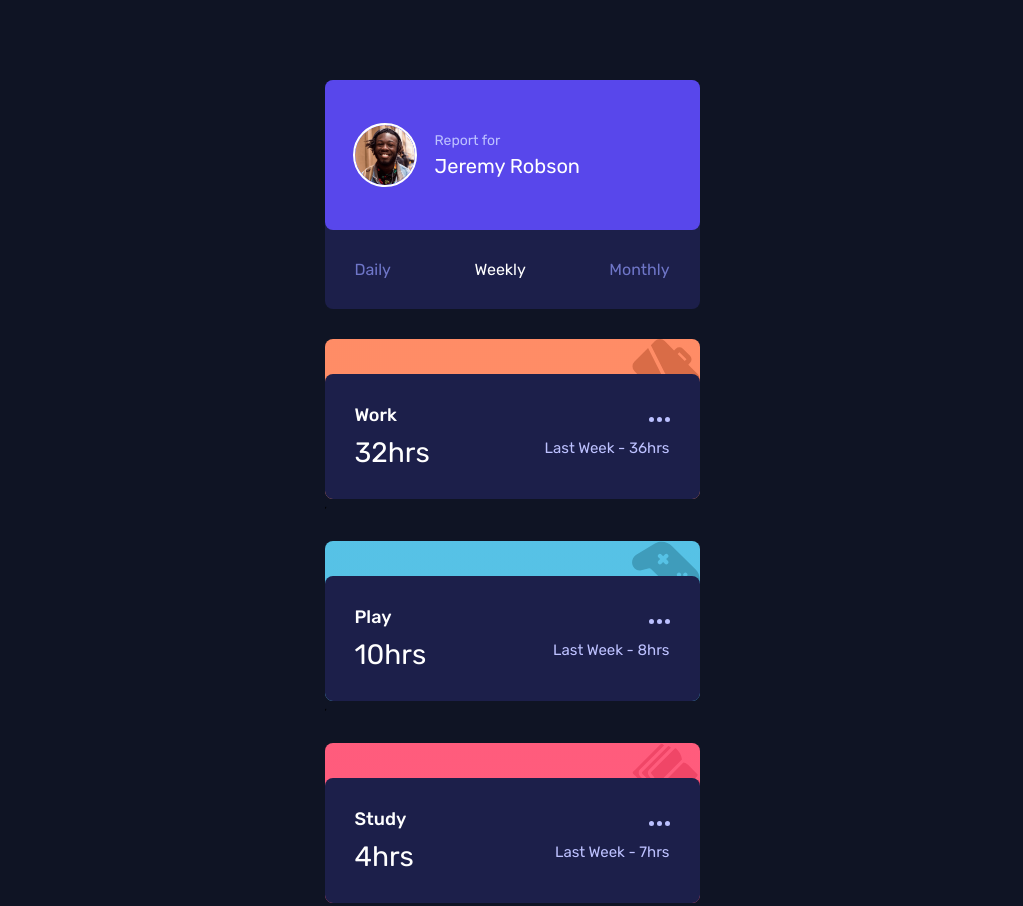
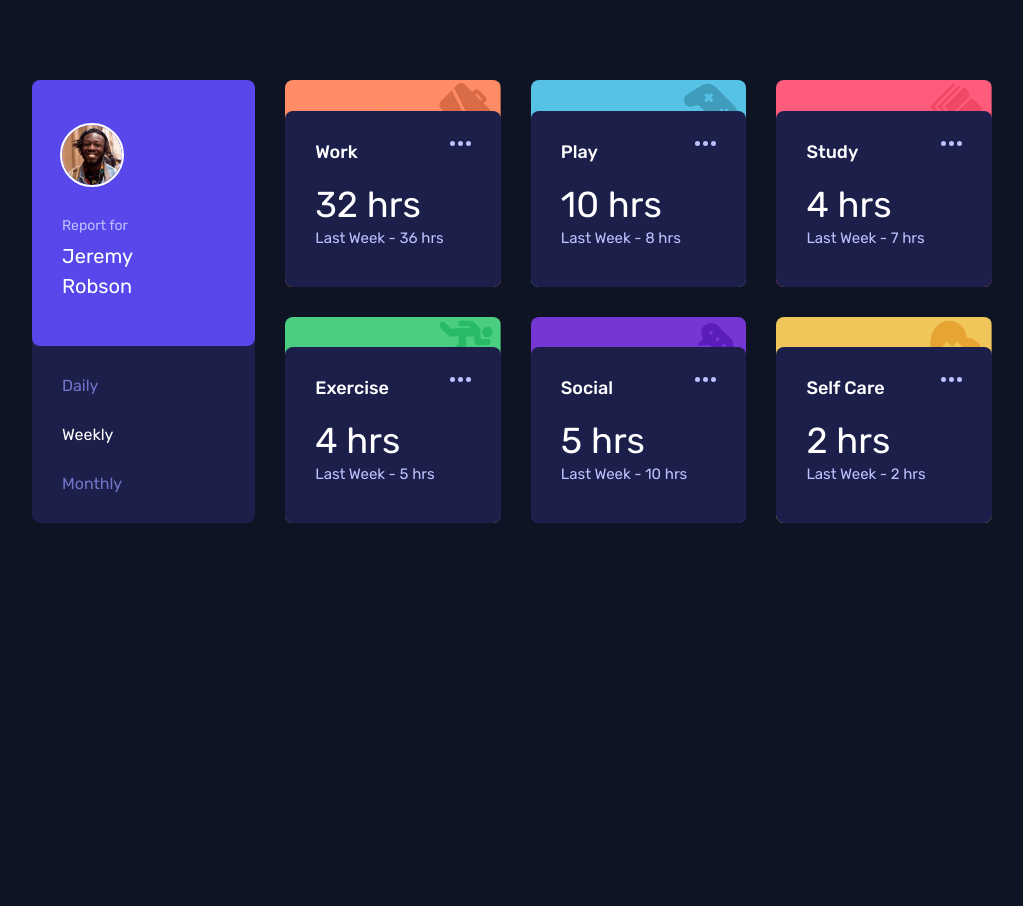
Before and after one commit to pilatech/time-tracking-dashboard, a plain HTML site: page index.html in a window 1280 px wide. Shown: the top 906 px of the page, without its empty margins (128-1151 px from the left). After the commit the page ends 800 px from the top, so only its background shows below. Drawn offline with Linux system fonts and the light colour scheme.

Commit message:
added desktop styles

```diff
--- a/script.js
+++ b/script.js
@@ -1,75 +1,41 @@
+let currentTimeFrame = 'Weekly'
+// this is the state that allows us to change our UI based off of
 
-
-let currentTimeFrame = 'Weekly'
-
-function removeOtherActive(){
- document.querySelectorAll('.profile__time').forEach(el => {
-  el.classList.remove('profile__time--active')
- })
-}
+paintUI(currentTimeFrame)
+// render UI with 'Weekly as the initial timeframe
 
 document.addEventListener('click', (event) => {
   el = event.target
   if(el.classList.contains('profile__time')){
-   removeOtherActive()
+   removeOtherActiveStates()
    currentTimeFrame = el.textContent
    el.classList.add('profile__time--active')
    paintUI(currentTimeFrame)
   }
 })
 
-
 async function getData(){
  const res = await fetch('./data.json')
  const data = await res.json()
  return data
-
 }
 
-paintUI(currentTimeFrame)
-
-// getData().then(data => {
-
-//  const container = document.querySelector('.container')
-
-//  const cardMarkupArr = data.map(item => {
-
-//   const cardClass = `card--${item.title.toLowerCase().split(' ').join('-')}`
-
-//   return(
-//    `
-//    <article class="card ${cardClass}">
-//    <header class="card__hero">
-//    </header>
-//    <footer class="card__footer">
-//      <h2 class="card__title">
-//       ${item.title}
-//       <small class="card__title--accent">${item.timeframes.weekly.current}hrs</small>
-//      </h2>
-//      <aside class="card__extra-detail">
-//        <img src="images/icon-ellipsis.svg" alt="ellipsis" class="card__icon">
-//        <p class="card__time">Last Week - ${item.timeframes.weekly.previous}hrs</p>
-//      </aside>
-//    </footer>
-//   </article>
-//    `
-//   )
-//  })
-
-//  container.innerHTML += cardMarkupArr.join()
-
-// })
-
+function removeOtherActiveStates(){
+ document.querySelectorAll('.profile__time').forEach(el => {
+  el.classList.remove('profile__time--active')
+ })
+}
 
 function paintUI(timeFrame){
-
+// so the timeFrame params allows us to filter data returned from our fetch
  getData().then(data => {
-
   const content = document.querySelector('.content')
-
-  const cardMarkupArr = data.map(item => {
-
+  const cardMarkupArray = data.map(item => {
    const cardClass = `card--${item.title.toLowerCase().split(' ').join('-')}`
+   const currentTime = item.timeframes[timeFrame.toLowerCase()].current
+   const previousTime = item.timeframes[timeFrame.toLowerCase()].previous
+   const timeLable = timeFrame.split('').slice(0, -2).join('')
+   const time = timeLable === 'Dai' ? 'Day' : timeLable
 
    return(
     `
@@ -79,11 +45,11 @@ function paintUI(timeFrame){
     <footer class="card__footer">
       <h2 class="card__title">
        ${item.title}
-       <small class="card__title--accent">${item.timeframes[timeFrame.toLowerCase()].current}hrs</small>
+       <small class="card__title--accent">${currentTime} ${currentTime === 1 ? "hr" : "hrs"}</small>
       </h2>
       <aside class="card__extra-detail">
         <img src="images/icon-ellipsis.svg" alt="ellipsis" class="card__icon">
-        <p class="card__time">Last ${timeFrame.split('').slice(0, -2).join('')} - ${item.timeframes[timeFrame.toLowerCase()].previous}hrs</p>
+        <p class="card__time">Last ${time} - ${previousTime} ${previousTime === 1 ? "hr" : "hrs"}</p>
       </aside>
     </footer>
    </article>
@@ -91,7 +57,7 @@ function paintUI(timeFrame){
    )
   })
 
-  content.innerHTML = cardMarkupArr.join()
+  content.innerHTML = cardMarkupArray.join('')
 
  })
 
--- a/style.css
+++ b/style.css
@@ -83,8 +83,6 @@ body {
  color: #fff;
 }
 
-
-
 .card--work {
  background: url(images/icon-work.svg), linear-gradient(var(--color-work), var(--color-work));
 }
@@ -161,3 +159,81 @@ body {
  justify-content: space-between;
  color: var(--color-pale-blue);
 }
+
+@media(min-width: 1200px){
+
+
+ .container {
+  max-width: 96rem;
+  display: flex;
+  gap: 3rem;
+ }
+
+ .content {
+  display: grid;
+  grid-template-columns: repeat(3, 1fr);
+  gap: 3rem;
+  flex-basis: 76%;
+ }
+
+ .profile {
+  flex-basis: 24%;
+ }
+
+ .profile__header {
+  display: flex;
+  flex-direction: column;
+  align-items: flex-start;
+ }
+
+ .profile__avatar {
+  margin-right: 0rem;
+  margin-bottom: 3rem;
+ }
+
+ .profile__title {
+  width: 80%;
+  line-height: 1.5;
+ }
+
+ .profile__footer {
+  padding-top: 0;
+  display: flex;
+  flex-direction: column;
+ }
+
+ .profile__time {
+   margin-top: 3rem;
+ }
+
+ .card {
+  margin-top: 0;
+  background-repeat: no-repeat;
+  background-position: 95% 2%;
+  background-size: 25%, 100%;
+  display: grid; /*take advantage of defaults*/
+ }
+
+
+ .card__hero {
+  height: auto;
+  /* not sure why though */
+ }
+
+ .card__footer {
+  align-items: flex-start;
+  position: relative;
+ }
+
+ .card__title--accent {
+  font-size: 3.6rem;
+  margin-top: 2rem;
+ }
+
+ .card__time {
+  position: absolute;
+  left: 3rem;
+  bottom: 4rem;
+ }
+
+}
```
Also changed, not shown: screenshot.png (added), 2 other files.
